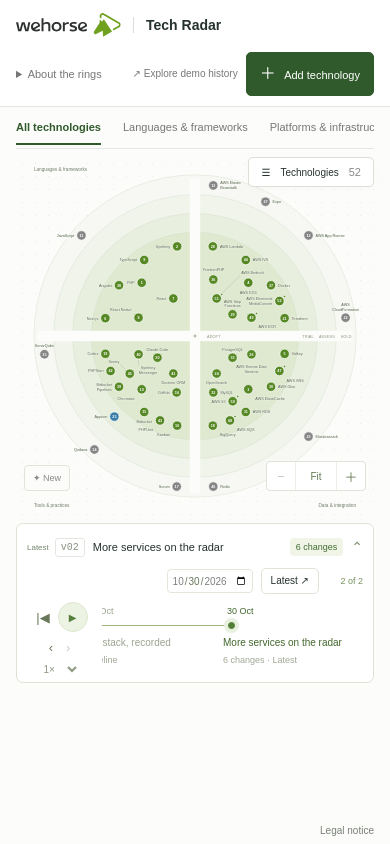
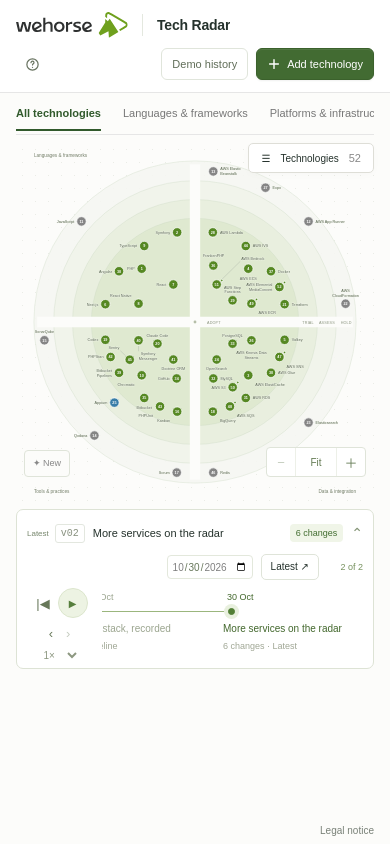
Before and after one commit to wehorse/tech-radar, a website built with Vite: page index.html in a window 390 px wide. Built offline with nearby package versions, Linux system fonts and the light colour scheme.

Commit message:
fix header

```diff
--- a/src/history-panel.ts
+++ b/src/history-panel.ts
@@ -53,7 +53,7 @@ export function setupHistory(
   let speed = 1;
 
   document.querySelector(".header-meta")!.insertAdjacentHTML("beforeend", `
-    <div class="history-actions"><button id="demo-toggle" class="quiet-button">↗ Explore demo history</button><button id="add-technology" class="primary-button"><span aria-hidden="true">＋</span> Add technology</button></div>
+    <div class="history-actions"><button id="demo-toggle" class="header-button header-button-secondary">Demo history</button><button id="add-technology" class="header-button header-button-primary"><svg class="header-icon" width="14" height="14" viewBox="0 0 16 16" fill="none" stroke="currentColor" stroke-width="1.6" stroke-linecap="round" aria-hidden="true"><path d="M8 3v10M3 8h10"/></svg><span>Add technology</span></button></div>
   `);
   document.querySelector("main")!.insertAdjacentHTML("afterbegin", `
     <div id="history-notice" class="history-notice" role="status" ${warning ? "" : "hidden"}>${h(warning)}</div>
@@ -140,7 +140,7 @@ export function setupHistory(
     }).join("") : `<div class="baseline-message"><span aria-hidden="true">◎</span><strong>${previous ? "No stack changes" : "A starting point for every decision."}</strong><p>${previous ? "This snapshot records the same stack." : "Add or update a technology to create the next snapshot. Every earlier version stays intact."}</p>${active.snapshots.length === 1 ? '<button id="try-playback">Explore the demo timeline ↗</button>' : ""}</div>`;
     text("#comparison-label", previous ? `Compared with ${dateLabel(previous.createdAt)} · ${added} added, ${moved} moved, ${removed} archived` : "First recorded snapshot · no earlier comparison");
     $("#demo-notice").hidden = !demo;
-    text("#demo-toggle", demo ? "← Back to our stack" : "↗ Explore demo history");
+    text("#demo-toggle", demo ? "Back to stack" : "Demo history");
     $("#add-technology").toggleAttribute("disabled", !canEdit());
     $("#add-technology").title = canEdit() ? "Record a new technology" : "Return to the latest recorded snapshot to make changes";
     $("#import-history").toggleAttribute("disabled", demo);
--- a/src/main.ts
+++ b/src/main.ts
@@ -36,10 +36,9 @@ const app = document.querySelector<HTMLDivElement>("#app")!;
 app.innerHTML = `
   <a class="skip-link" href="#explore">Skip to radar</a>
   <header class="site-header">
-    <a href="./" aria-label="wehorse home"><img class="logo" src="${import.meta.env.BASE_URL}assets/wehorse-logo.svg" alt="wehorse" width="142" height="40"></a>
-    <h1>${h(data.title)}</h1>
+    <div class="header-brand"><a href="./" aria-label="wehorse home"><img class="logo" src="${import.meta.env.BASE_URL}assets/wehorse-logo.svg" alt="wehorse" width="128" height="30"></a><h1>${h(data.title)}</h1></div>
     <div class="header-meta">
-      <details class="help"><summary>About the rings</summary><div class="help-content">${rings.map((item) => `<p>${badge(item.id)}<br>${item.description}</p>`).join("")}</div></details>
+      <details class="help"><summary aria-label="About the rings" title="About the rings"><svg class="header-icon" width="15" height="15" viewBox="0 0 16 16" fill="none" stroke="currentColor" stroke-width="1.3" aria-hidden="true"><circle cx="8" cy="8" r="6"/><path d="M6.4 6a1.6 1.6 0 0 1 3.2 0c0 1.2-1.6 1.2-1.6 2.5" stroke-linecap="round"/><circle cx="8" cy="11" r=".7" fill="currentColor" stroke="none"/></svg><span class="help-label">About the rings</span></summary><div class="help-content">${rings.map((item) => `<p>${badge(item.id)}<br>${item.description}</p>`).join("")}</div></details>
     </div>
   </header>
   <main id="explore">
--- a/src/style.css
+++ b/src/style.css
@@ -56,33 +56,50 @@ input:focus-visible {
   top: 10px;
 }
 .site-header {
-  height: 76px;
+  height: 60px;
   flex-shrink: 0;
-  padding: 0 28px;
+  padding: 0 24px;
   display: flex;
   align-items: center;
-  gap: 26px;
+  gap: 24px;
+  background: #fff;
   border-bottom: 1px solid var(--line);
 }
+.header-brand {
+  display: flex;
+  align-items: center;
+  gap: 18px;
+  min-width: 0;
+}
+.header-brand > a { flex-shrink: 0; }
 .logo {
-  width: 142px;
-  height: 40px;
+  width: 128px;
+  height: 30px;
   display: block;
+  object-fit: contain;
 }
 .site-header h1 {
-  font-size: 20px;
-  font-weight: 400;
+  min-width: 0;
+  font-size: 15px;
+  font-weight: 600;
+  line-height: 22px;
+  letter-spacing: -.2px;
+  color: var(--ink);
   margin: 0;
-  padding-left: 26px;
-  border-left: 1px solid #ddd;
+  padding-left: 18px;
+  border-left: 1px solid #e4e8df;
+  overflow: hidden;
+  text-overflow: ellipsis;
+  white-space: nowrap;
 }
 .header-meta {
   margin-left: auto;
   display: flex;
-  gap: 24px;
+  gap: 16px;
   align-items: center;
   font-size: 12px;
-  color: #777;
+  flex-shrink: 0;
+  color: #687360;
 }
 .example-label {
   font-size: 12px;
@@ -96,11 +113,24 @@ input:focus-visible {
 }
 .help summary {
   cursor: pointer;
+  display: flex;
+  align-items: center;
+  justify-content: center;
+  gap: 7px;
+  height: 34px;
+  padding: 0 8px;
+  border-radius: 6px;
+  list-style: none;
+  font-size: 12px;
+  white-space: nowrap;
 }
+.help summary::-webkit-details-marker { display: none; }
+.help summary:hover,
+.help[open] summary { background: #f3f6ef; color: #3b5c30; }
 .help-content {
   position: absolute;
   right: 0;
-  top: 27px;
+  top: calc(100% + 8px);
   width: 310px;
   background: #fff;
   border: 1px solid #ddd;
@@ -645,16 +675,6 @@ dialog h2 {
   }
 }
 @media (max-width: 850px) {
-  .site-header {
-    padding: 0 18px;
-    gap: 16px;
-  }
-  .site-header h1 {
-    padding-left: 16px;
-  }
-  .header-meta {
-    gap: 15px;
-  }
   .source-link {
     display: none;
   }
@@ -667,33 +687,11 @@ dialog h2 {
   .area-button {
     font-size: 12px;
   }
-  .logo {
-    width: 120px;
-    height: 34px;
-  }
 }
 @media (max-width: 620px) {
   #app {
     height: auto;
     min-height: 100dvh;
-  }
-  .site-header {
-    height: 65px;
-    gap: 12px;
-  }
-  .site-header h1 {
-    font-size: 17px;
-    padding-left: 12px;
-  }
-  .logo {
-    width: 105px;
-    height: 30px;
-  }
-  .header-meta {
-    gap: 0;
-  }
-  .header-meta .help {
-    display: none;
   }
   .example-label {
     font-size: 10px;
@@ -814,14 +812,33 @@ dialog h2 {
   background: #fcfcfa;
 }
 #app { min-height: 640px; height: 100dvh; }
-.site-header { height: 60px; background: #fff; padding-inline: 24px; }
-.site-header h1 { font-size: 17px; font-weight: 600; color: var(--ink); }
-.header-meta { font-size: 11px; }
 .site-footer { padding: 0 24px 8px; text-align: right; font-size: 10px; color: var(--muted); flex-shrink: 0; }
 main { padding: 0 24px 8px; }
 .visually-hidden { position: absolute; width: 1px; height: 1px; padding: 0; margin: -1px; overflow: hidden; clip-path: inset(50%); white-space: nowrap; border: 0; }
 .overline { margin: 0 0 10px; font-size: 9px; letter-spacing: 1.8px; font-weight: 600; color: var(--muted); }
-.history-actions { display: flex; align-items: center; gap: 19px; }
+.history-actions { display: flex; align-items: center; gap: 8px; }
+.header-button {
+  display: inline-flex;
+  align-items: center;
+  justify-content: center;
+  gap: 7px;
+  height: 34px;
+  padding: 0 12px;
+  border: 1px solid transparent;
+  border-radius: 6px;
+  font-size: 12px;
+  font-weight: 500;
+  line-height: 1;
+  white-space: nowrap;
+  transition: background-color 120ms ease, border-color 120ms ease, box-shadow 120ms ease;
+}
+.header-icon { display: block; flex-shrink: 0; }
+.header-button-secondary { background: #fff; border-color: #e0e5db; color: #606d58; }
+.header-button-secondary:hover { background: #f5f7f1; border-color: #cad5bf; }
+.header-button-primary { background: #426b32; border-color: #3b612c; color: #fff; box-shadow: 0 1px 2px #25322c12, inset 0 1px 0 #ffffff14; }
+.header-button-primary:not(:disabled):hover { background: #365a28; border-color: #315224; }
+.header-button-primary:not(:disabled):active { background: #2e4e22; box-shadow: inset 0 1px 2px #00000018; }
+.header-button-primary:disabled { opacity: 1; background: #edf1e8; border-color: #e0e6d9; color: #98a38d; box-shadow: none; }
 .primary-button, .quiet-button { padding: 10px 13px; border: 1px solid #dfe4d9; border-radius: 5px; background: transparent; font-size: 11px; line-height: 1.4; }
 .primary-button { background: #315a2c; border-color: #315a2c; color: white; }
 .primary-button:hover { background: #244721; }
@@ -969,16 +986,17 @@ button.change-row:hover { background: #f5f7f0; }
 .entry-edit-actions { display: flex; align-items: center; justify-content: space-between; padding-top: 15px; gap: 12px; }
 .historical-note { font-size: 11px; line-height: 1.6; color: #89957d; }
 @media (max-width: 1100px) {
-  .history-actions { gap: 8px; }
   .snapshot-summary-date { display: none; }
   .snapshot-title { max-width: 260px; }
 }
 @media (max-width: 850px) {
   main { padding-inline: 16px; }
-  .site-header { padding-inline: 16px; }
+  .site-header { padding-inline: 16px; gap: 16px; }
+  .header-brand { gap: 14px; }
+  .site-header h1 { padding-left: 14px; font-size: 14px; }
+  .logo { width: 112px; height: 26px; }
   .site-footer { padding-inline: 16px; }
   .header-meta { gap: 12px; }
-  .history-actions .quiet-button { font-size: 10px; border: 0; padding: 7px 0; }
   .timeline-toolbar { gap: 10px; }
   .snapshot-summary { gap: 8px; }
   .snapshot-title { max-width: 190px; }
@@ -989,13 +1007,13 @@ button.change-row:hover { background: #f5f7f0; }
 }
 @media (max-width: 620px) {
   #app { min-height: 100dvh; height: auto; }
-  .site-header { height: auto; min-height: 62px; flex-wrap: wrap; padding-block: 10px; }
-  .site-header h1 { font-size: 14px; }
-  .header-meta { width: 100%; margin-left: 0; justify-content: space-between; }
-  .header-meta .help { display: block; }
+  .site-header { height: auto; min-height: 60px; flex-wrap: wrap; gap: 10px; padding-block: 12px; }
+  .header-brand { width: 100%; }
+  .header-meta { width: 100%; margin-left: 0; justify-content: space-between; gap: 8px; }
+  .help summary { width: 32px; height: 32px; padding: 0; }
+  .help-label { display: none; }
+  .header-button { height: 32px; padding-inline: 10px; font-size: 11px; gap: 6px; }
   .help-content { left: 0; right: auto; max-width: calc(100vw - 32px); }
-  .history-actions { gap: 8px; }
-  .history-actions .quiet-button { font-size: 10px; }
   .quadrant-filters { min-height: 42px; }
   .workspace { display: block; padding: 8px 0; flex: none; }
   .radar-panel { height: auto; }
```
Also changed, not shown: README.md.
